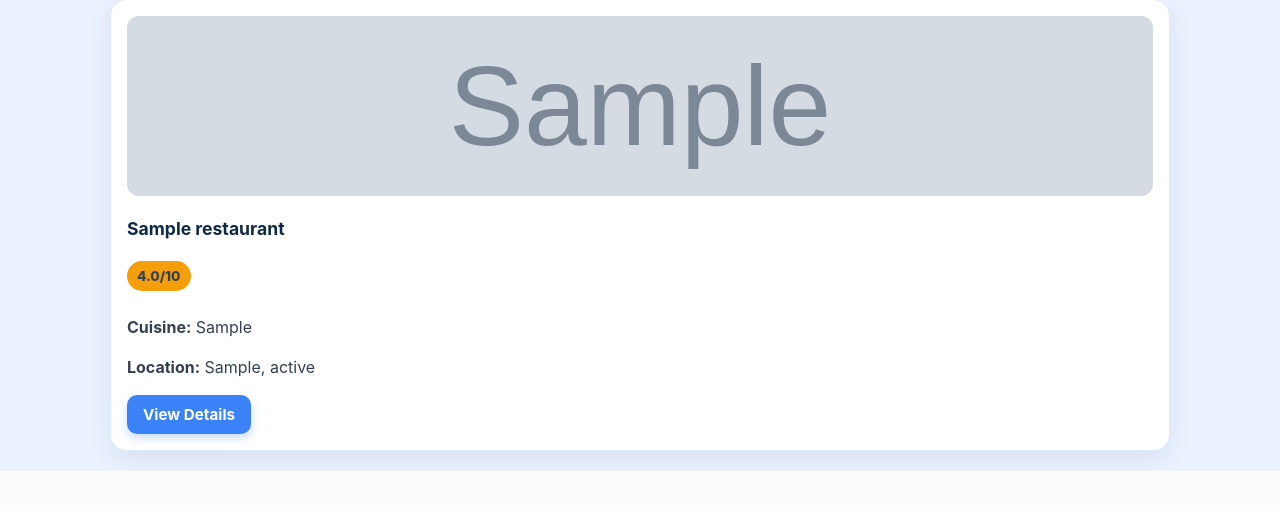
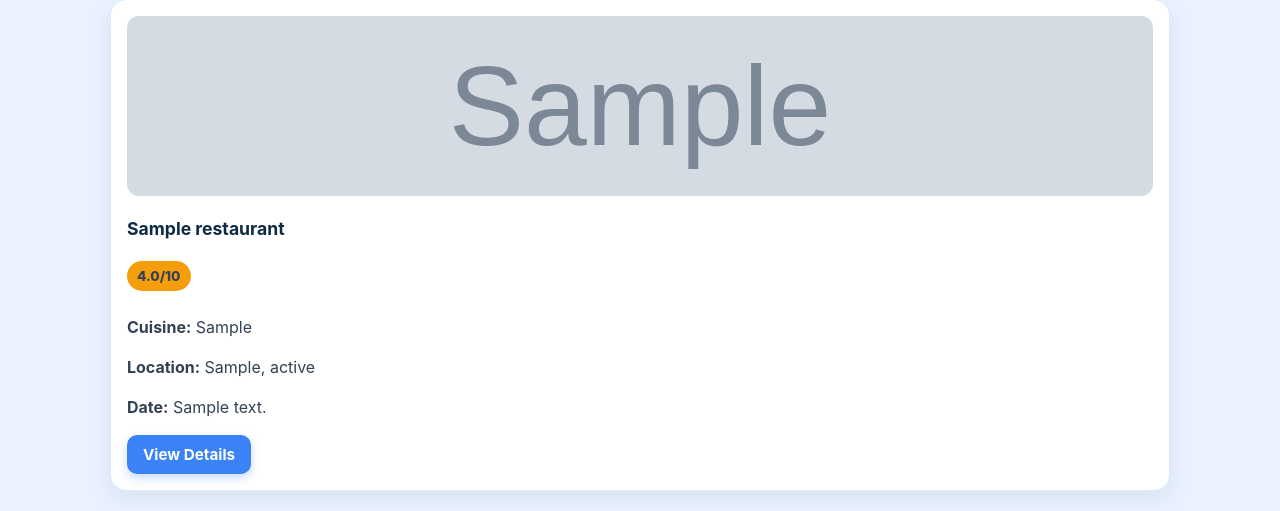
Before and after one commit to Bhimpele81/RestaurantRater, a Flask app: page /restaurants in a window 1280 px wide. Shown: the part 519-1030 px from the top of the page. Before the commit the page ends 990 px from the top, so only its background shows below. Run offline with Flask 3, Linux system fonts and the light colour scheme; tables that the repository leaves empty hold one stand-in row (values such as "Sample post"); grey boxes marked "Sample" are stand-in pictures; some libraries are stand-ins or nearby versions.

Commit message:
Display visit date for restaurants
Added visit date display for each restaurant.

```diff
--- a/Restaurant Rater/templates/restaurants.html
+++ b/Restaurant Rater/templates/restaurants.html
@@ -1,21 +1,17 @@
 {% extends "base.html" %}
-
 {% block content %}
 <section class="content-section">
     <div class="section-title">
         <h2>Restaurants</h2>
         <p class="muted-text">Browse and search past restaurant visits</p>
     </div>
-
     <form method="GET" action="{{ url_for('restaurants_list') }}" style="margin-bottom: 24px;">
         <input type="text" name="q" value="{{ q }}" placeholder="Search restaurants">
         <button type="submit" class="button">Search</button>
     </form>
-
     {% if restaurants %}
         {% for restaurant in restaurants %}
             <div class="card">
-
                 {% if restaurant.image_data %}
                     <img
                         src="{{ restaurant.image_data }}"
@@ -27,23 +23,27 @@
                         alt="{{ restaurant.name }}"
                     >
                 {% endif %}
-
                 <h3>{{ restaurant.name }}</h3>
-
                 {% if restaurant.effective_rating %}
                     <p class="rating-badge">{{ restaurant.effective_rating }}/10</p>
                 {% endif %}
-
                 <p><strong>Cuisine:</strong> {{ restaurant.category }}</p>
-
                 {% if restaurant.city %}
                     <p><strong>Location:</strong> {{ restaurant.city }}, {{ restaurant.state }}</p>
                 {% endif %}
-
+                {% if restaurant.visit_date %}
+                    <p><strong>Date:</strong>
+                        {% set parts = restaurant.visit_date.split('-') %}
+                        {% if parts|length == 3 %}
+                            {{ parts[2] }}/{{ parts[1] }}/{{ parts[0][2:] }}
+                        {% else %}
+                            {{ restaurant.visit_date }}
+                        {% endif %}
+                    </p>
+                {% endif %}
                 <a class="button" href="{{ url_for('restaurant_detail', id=restaurant.id) }}">
                     View Details
                 </a>
-
             </div>
         {% endfor %}
     {% else %}
```
